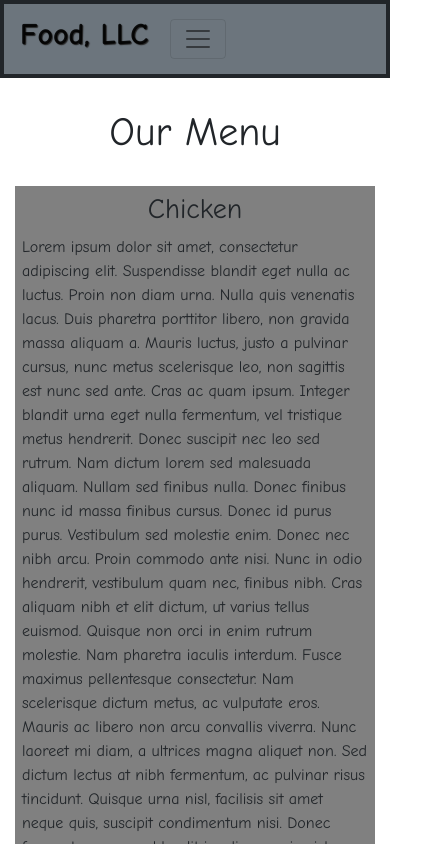
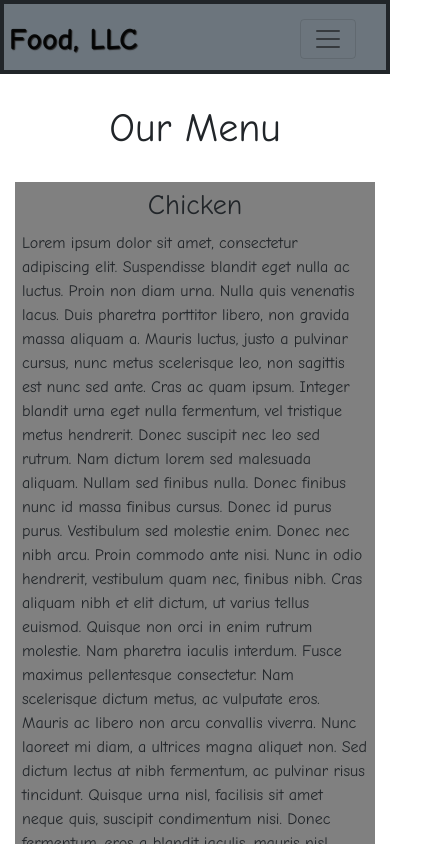
Before and after one commit to T0wby/coursera-assignment, a plain HTML site: page module3-solution/index.html in a window 390 px wide. Shown: the top 844 px of the page, 426 px wide, since content can reach past the window. Drawn offline with Linux system fonts and the light colour scheme.

Commit message:
module 3 final

```diff
--- a/module3-solution/css/styles.css
+++ b/module3-solution/css/styles.css
@@ -14,8 +14,22 @@ header {
   border-width: 4px;
 }
 
+.container {
+  margin: 0;
+}
+
+#main-content {
+  margin: auto;
+}
+
 .navbar-header {
   width: 100%;
+  height: 50px;
+}
+
+.navbar-brand {
+  position: absolute;
+  left: 0;
 }
 
 .navbar-brand h1 { /* Company name */
@@ -23,11 +37,8 @@ header {
   font-weight: bold;
   text-shadow: 1px 1px 1px #222;
   text-decoration: none;
+  padding: 5px;
 }
-
-/*.nav-item {
-  padding: 8px 100%;
-}*/
 
 ul {
   width: 100%;
@@ -35,12 +46,14 @@ ul {
   font-weight: bold;
   background: white;
 }
-
-#test button:active{
-  background: black;
-}
 .navbar-header button.navbar-toggler {
   clear: both;
+}
+
+#test {
+  margin-left: 80%;
+  margin-right: 20%;
+  margin-top: 7px;
 }
 
 /** MAIN CONTENT **/
--- a/module3-solution/index.html
+++ b/module3-solution/index.html
@@ -18,13 +18,13 @@
           </div>
 
           <!-- Toggler -->
-          <button class="navbar-toggler navbar-toggler-right active" type="button" id="test" data-toggle="collapse" data-target="#collapsibleNavbar" aria-expanded="true" aria-label="Toggle navigation">
+          <button class="navbar-toggler" type="button" id="test" data-toggle="collapse" data-target="#collapsibleNavbar" aria-expanded="true" aria-label="Toggle navigation">
             <span class="navbar-toggler-icon"></span>
           </button>
 
           <!-- Navbar links -->
           <div class="collapse navbar-collapse text-center" id="collapsibleNavbar">
-            <ul class="navbar-nav">
+            <ul class="navbar-nav ml-auto">
               <li class="nav-item border border-dark d-block d-sm-none">
                 <a class="nav-link" href="#chicken">Chicken</a>
               </li>
```
